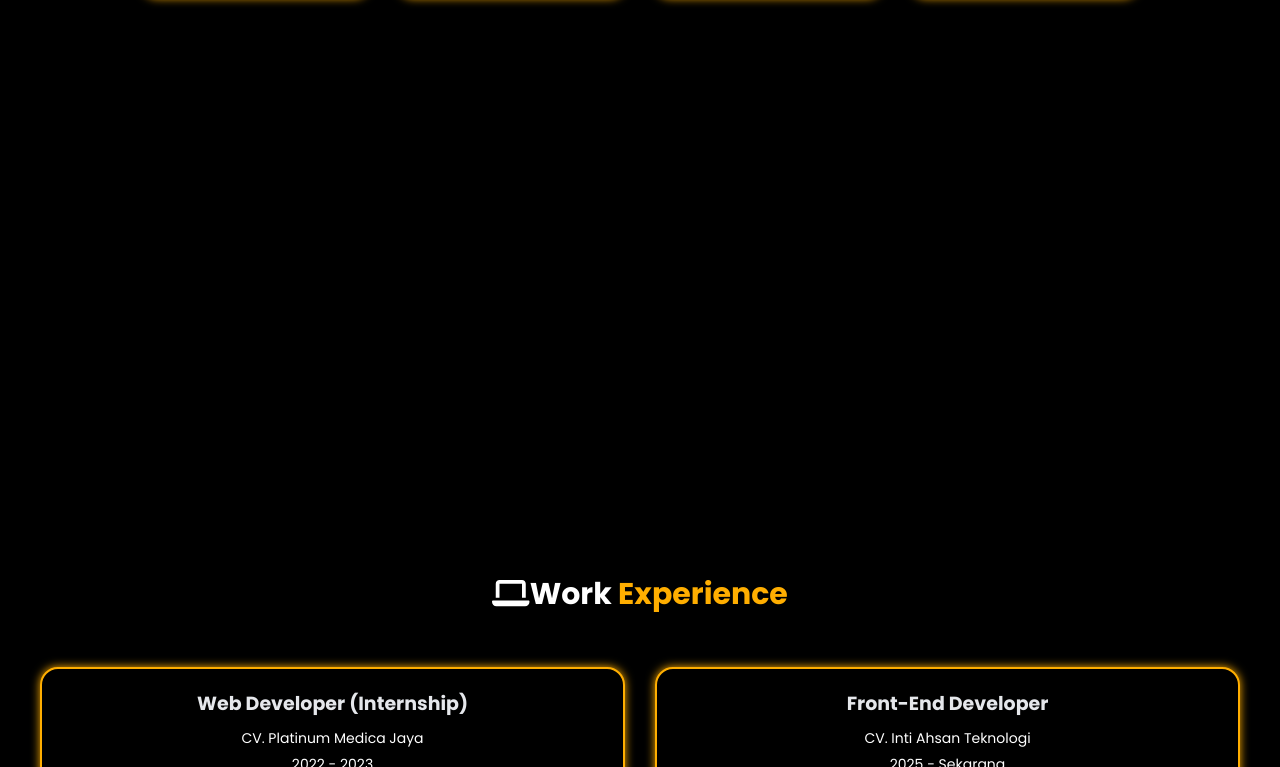
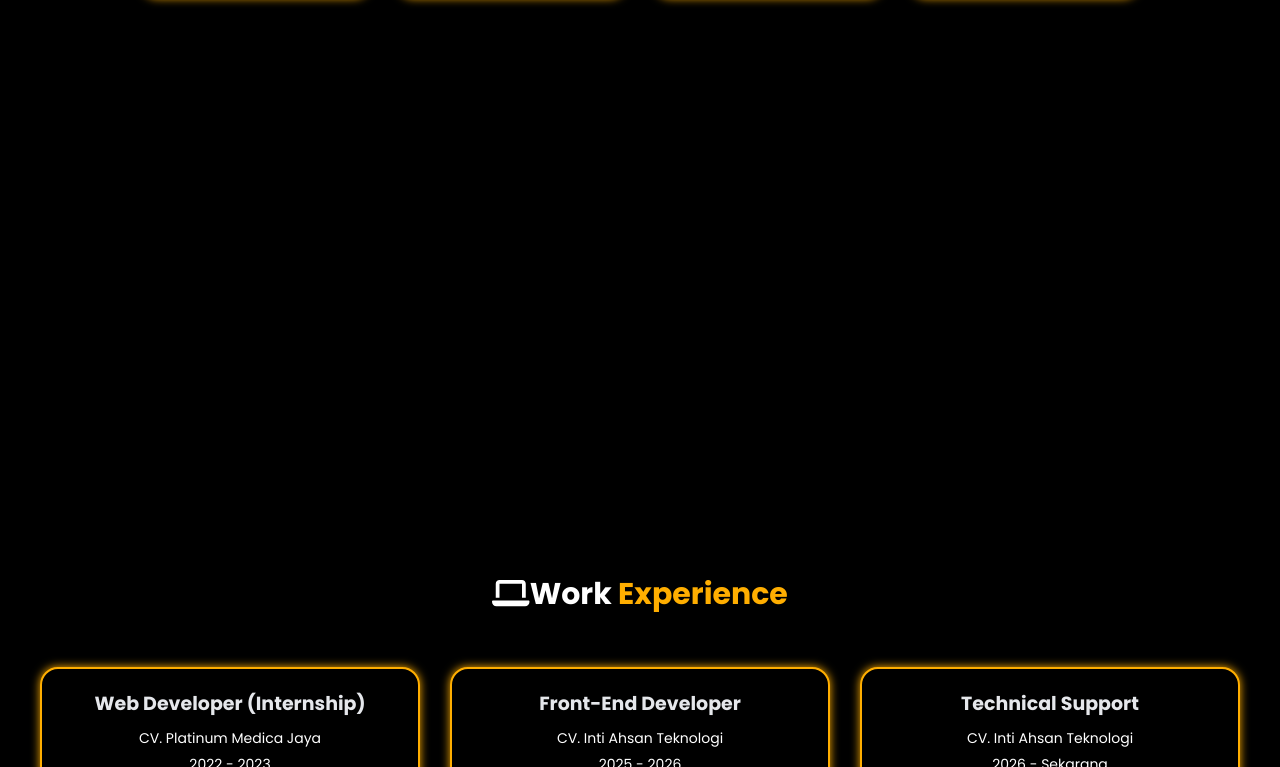
Before and after one commit to DitoFaizal/portfolioku, a React (Vite) app: page / in a window 1280 px wide. Shown: the part 2728-3495 px from the top of the page. Built offline with nearby package versions, Linux system fonts and the light colour scheme.

Commit message:
Update Work.jsx

```diff
--- a/src/components/Work.jsx
+++ b/src/components/Work.jsx
@@ -17,10 +17,19 @@ const workData = [
     {
       company: "CV. Inti Ahsan Teknologi",
       position: "Front-End Developer",
-      duration: "2025 - Sekarang",
+      duration: "2025 - 2026",
       description: [
         "Build an Etoya web application (PAB) using PHP, JS, Bootstrap, HTML.",
         "Build a ship dock and warehouse stock web application using PHP, JS, Bootstrap, HTML."
+      ],
+    },
+    {
+      company: "CV. Inti Ahsan Teknologi",
+      position: "Technical Support",
+      duration: "2026 - Sekarang",
+      description: [
+        "Installing fiber optic and wireless internet services for customers.",
+        "Configuring routers, access points, and network devices according to customer needs."
       ],
     },
   ];
```
